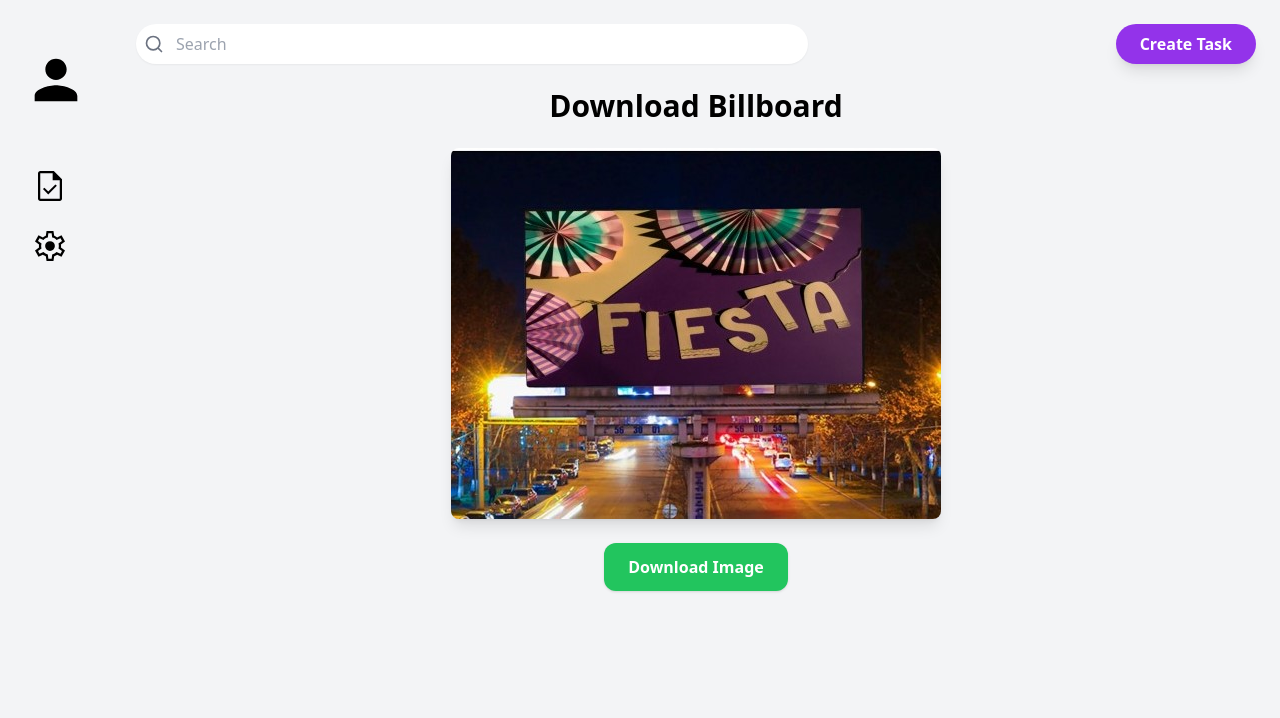
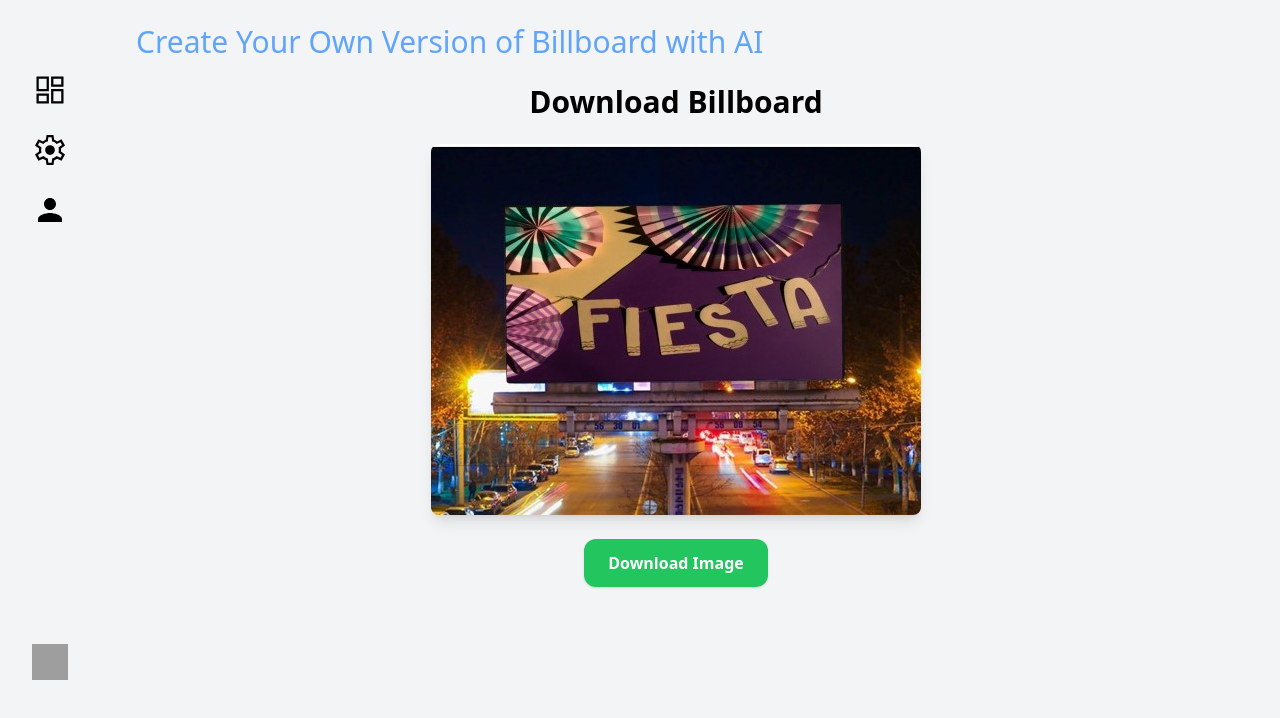
Before and after one commit to Y-ashbhatt/Billboard, a React (Vite) app in the folder client/: page /preview in a window 1280 px wide. Shown: the top 718 px of the page. Built offline with nearby package versions, Linux system fonts and the light colour scheme; grey boxes are pictures that could not be loaded.

Commit message:
Changes : Dashboard

```diff
--- a/client/src/pages/Dashboard/Dashboard.jsx
+++ b/client/src/pages/Dashboard/Dashboard.jsx
@@ -7,22 +7,21 @@ const Dashboard = () => {
   const finalImage = "./preview.jpg";
   const pictureSVG = "./picture.svg";
   const ChatGptCredits = "./ChatGptCredits.svg";
-  const tasksSVG = "./tasks.svg";
   const settingsSVG = "./settings.svg";
   const creditsSVG = "./credits.svg";
   return (
     <div className="bg-gray-100 min-h-screen flex">
       {/* Sidebar */}
-      <aside className="w-50">
+      <aside className="w-50 fixed">
         <nav className="mt-16">
           <ul className="space-y-2">
             <li className="px-6">
               <a
                 href="#"
                 className="w-fit flex items-center p-2 hover:bg-gray-200 rounded-lg"
-                title="Task"
+                title="Dashboard"
               >
-                <img className="w-9 h-9" src={tasksSVG} alt="Tasks" />
+                <img className="w-9 h-9" src='/dashboard.svg' alt="Dashboard" />
                 {/* <span className="ml-3 text-gray-700 font-semibold">Tasks</span> */}
               </a>
             </li>
@@ -72,7 +71,7 @@ const Dashboard = () => {
       </aside>
 
       {/* Main Content */}
-      <main className="mr-10 ml-10 flex-1 p-6">
+      <main className="mr-10 ml-28 flex-1 p-6">
         {/* Header */}
         <header className="flex justify-between items-center mb-6">
           {/* Search Bar */}
--- a/client/src/pages/PreviewPage/PreviewPage.jsx
+++ b/client/src/pages/PreviewPage/PreviewPage.jsx
@@ -23,25 +23,16 @@ const PreviewPage = () => {
   return (
     <div className="bg-gray-100 min-h-screen flex">
       {/* Sidebar */}
-      <aside className="w-50">
-        <div className="p-4 mt-6 flex items-center justify-center">
-          <div className="w-20 h-20 rounded-full text-white flex items-center justify-center font-bold">
-            <img
-              className="w-16 h-16 rounded-full"
-              src='/account.svg'
-              alt="Profile"
-            />
-          </div>
-        </div>
-        <nav className="mt-6">
+      <aside className="w-50 fixed">
+        <nav className="mt-16">
           <ul className="space-y-2">
             <li className="px-6">
               <a
                 href="#"
                 className="w-fit flex items-center p-2 hover:bg-gray-200 rounded-lg"
-                title="Task"
+                title="Dashboard"
               >
-                <img className="w-9 h-9" src={tasksSVG} alt="Tasks" />
+                <img className="w-9 h-9" src='/dashboard.svg' alt="Dashboard" />
                 {/* <span className="ml-3 text-gray-700 font-semibold">Tasks</span> */}
               </a>
             </li>
@@ -55,46 +46,52 @@ const PreviewPage = () => {
                 {/* <span className="ml-3 text-gray-700 font-semibold">Settings</span> */}
               </a>
             </li>
+            <li className="px-6">
+              <a
+                href="#"
+                className="w-fit flex items-center p-2 hover:bg-gray-200 rounded-lg"
+                title="Profile"
+              >
+                <img className="w-9 h-9" src='/account.svg' alt="Profile" />
+                {/* <span className="ml-3 text-gray-700 font-semibold">Settings</span> */}
+              </a>
+            </li>
           </ul>
         </nav>
+        {/* <div className="p-4 flex items-center justify-center">
+          <div className="w-16 h-16 text-white flex items-center justify-center font-bold">
+            <img
+              className="w-16 h-16 rounded-full"
+              src='/account.svg'
+              alt="Profile"
+            />
+          </div>
+        </div> */}
+        <div className="mt-96 px-6 py-4">
+          <div className="">
+            <a
+              href="/"
+              className="w-fit flex items-center p-2 hover:bg-gray-200 rounded-lg"
+              title="Logout"
+            >
+              <img className="w-9 h-9" src='/logout.svg' alt="Logout" />
+              {/* <span className="ml-3 text-gray-700 font-semibold">Settings</span> */}
+            </a>
+          </div>
+        </div>
       </aside>
 
       {/* Main Content */}
-      <main className="flex-1 p-6 ">
+      <main className="mr-10 ml-28 flex-1 p-6">
         {/* Header */}
         <header className="flex justify-between items-center mb-6">
           {/* Search Bar */}
-          <div className="flex items-center bg-white p-2 rounded-full shadow-sm w-full max-w-2xl">
-            <svg
-              xmlns="http://www.w3.org/2000/svg"
-              className="h-5 w-5 text-gray-500"
-              fill="none"
-              viewBox="0 0 24 24"
-              stroke="currentColor"
-            >
-              <path
-                strokeLinecap="round"
-                strokeLinejoin="round"
-                strokeWidth={2}
-                d="M21 21l-4.35-4.35M11 19a8 8 0 100-16 8 8 0 000 16z"
-              />
-            </svg>
-            <input
-              type="text"
-              placeholder="Search"
-              className="ml-3 flex-1 outline-none bg-transparent"
-            />
+          <div className="flex items-center rounded-full w-full max-w-2xl text-3xl">
+            <h1 className="text-blue-400 font-light">Create Your Own Version of Billboard with AI</h1>
           </div>
+        </header>
 
-          {/* Create Task Button */}
-          <button
-            onClick={() => navigate("/upload")}
-            className="bg-purple-600 text-white px-6 py-2 rounded-full font-semibold shadow-lg hover:bg-purple-800"
-          >
-            Create Task
-          </button>
-        </header>
-      <div className="block mx-auto w-fit ">
+        <div className="block mx-auto w-fit ">
         <div className="flex mt-2 mb-6">
           <h1 className="text-3xl text-center w-full font-bold">Download Billboard</h1>
         </div>
--- a/client/src/pages/UploadImage/UploadImage.jsx
+++ b/client/src/pages/UploadImage/UploadImage.jsx
@@ -90,25 +90,16 @@ const UploadImage = () => {
     <>
     <div className="bg-gray-100 min-h-screen flex">
       {/* Sidebar */}
-        <aside className="w-50">
-          <div className="p-4 mt-6 flex items-center justify-center">
-            <div className="w-20 h-20 rounded-full text-white flex items-center justify-center font-bold">
-            <img
-              className="w-16 h-16 rounded-full"
-              src='/account.svg'
-              alt="Profile"
-            />
-            </div>
-          </div>
-          <nav className="mt-6">
+      <aside className="w-50 fixed">
+        <nav className="mt-16">
           <ul className="space-y-2">
           <li className="px-6">
               <a
                 href="#"
                 className="w-fit flex items-center p-2 hover:bg-gray-200 rounded-lg"
-                  title="Task"
+                title="Dashboard"
               >
-                  <img className="w-9 h-9" src={tasksSVG} alt="Tasks" />
+                <img className="w-9 h-9" src='/dashboard.svg' alt="Dashboard" />
                 {/* <span className="ml-3 text-gray-700 font-semibold">Tasks</span> */}
               </a>
             </li>
@@ -122,49 +113,52 @@ const UploadImage = () => {
                 {/* <span className="ml-3 text-gray-700 font-semibold">Settings</span> */}
               </a>
             </li>
+            <li className="px-6">
+              <a
+                href="#"
+                className="w-fit flex items-center p-2 hover:bg-gray-200 rounded-lg"
+                title="Profile"
+              >
+                <img className="w-9 h-9" src='/account.svg' alt="Profile" />
+                {/* <span className="ml-3 text-gray-700 font-semibold">Settings</span> */}
+              </a>
+            </li>
           </ul>
         </nav>
+        {/* <div className="p-4 flex items-center justify-center">
+          <div className="w-16 h-16 text-white flex items-center justify-center font-bold">
+            <img
+              className="w-16 h-16 rounded-full"
+              src='/account.svg'
+              alt="Profile"
+            />
+          </div>
+        </div> */}
+        <div className="mt-96 px-6 py-4">
+          <div className="">
+            <a
+              href="/"
+              className="w-fit flex items-center p-2 hover:bg-gray-200 rounded-lg"
+              title="Logout"
+            >
+              <img className="w-9 h-9" src='/logout.svg' alt="Logout" />
+              {/* <span className="ml-3 text-gray-700 font-semibold">Settings</span> */}
+            </a>
+          </div>
+        </div>
       </aside>
 
       {/* Main Content */}
-        <main className="flex-1 p-6">
+      <main className="mr-10 ml-28 flex-1 p-6">
         {/* Header */}
         <header className="flex justify-between items-center mb-6">
           {/* Search Bar */}
-            <div className="flex items-center bg-white p-2 rounded-full shadow-sm w-full max-w-2xl">
-              <svg
-                xmlns="http://www.w3.org/2000/svg"
-                className="h-5 w-5 text-gray-500"
-                fill="none"
-                viewBox="0 0 24 24"
-                stroke="currentColor"
-              >
-                <path
-                  strokeLinecap="round"
-                  strokeLinejoin="round"
-                  strokeWidth={2}
-                  d="M21 21l-4.35-4.35M11 19a8 8 0 100-16 8 8 0 000 16z"
-                />
-              </svg>
-              <input
-                type="text"
-                placeholder="Search"
-                className="ml-3 flex-1 outline-none bg-transparent"
-              />
+          <div className="flex items-center rounded-full w-full max-w-2xl text-3xl">
+            <h1 className="text-blue-400 font-light">Create Your Own Version of Billboard with AI</h1>
           </div>
-
-            {/* Create Task Button */}
-            <button
-              onClick={() => navigate("/upload")}
-              className="bg-purple-600 text-white px-6 py-2 rounded-full font-semibold shadow-lg hover:bg-purple-800"
-            >
-              Create Task
-            </button>
         </header>
 
-          {/* <div className="flex mt-2 mb-6">
-            <h1 className="text-3xl">Upload Image</h1>
-          </div> */}
+        {/* Dashboard Content */}
         {error && (
             <Error errorMsg="Sorry, Some Internal server error has occured, Please try later" />
           )}
```
Also changed, not shown: client/public/dashboard.svg (added). Lines whose indentation alone changed are shown as unchanged.
